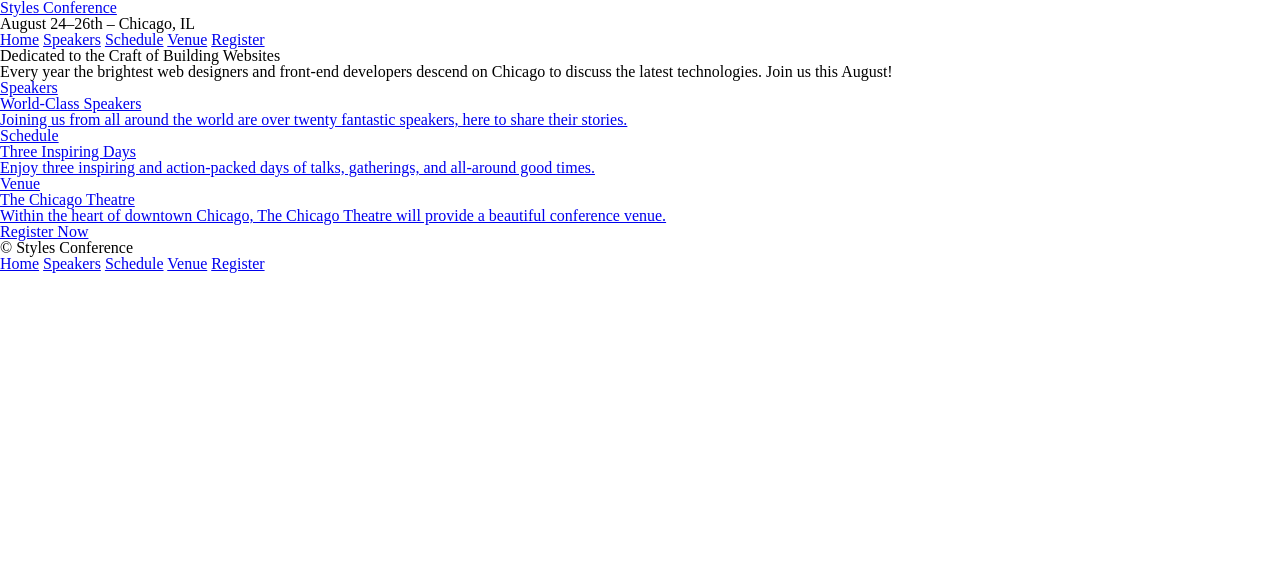
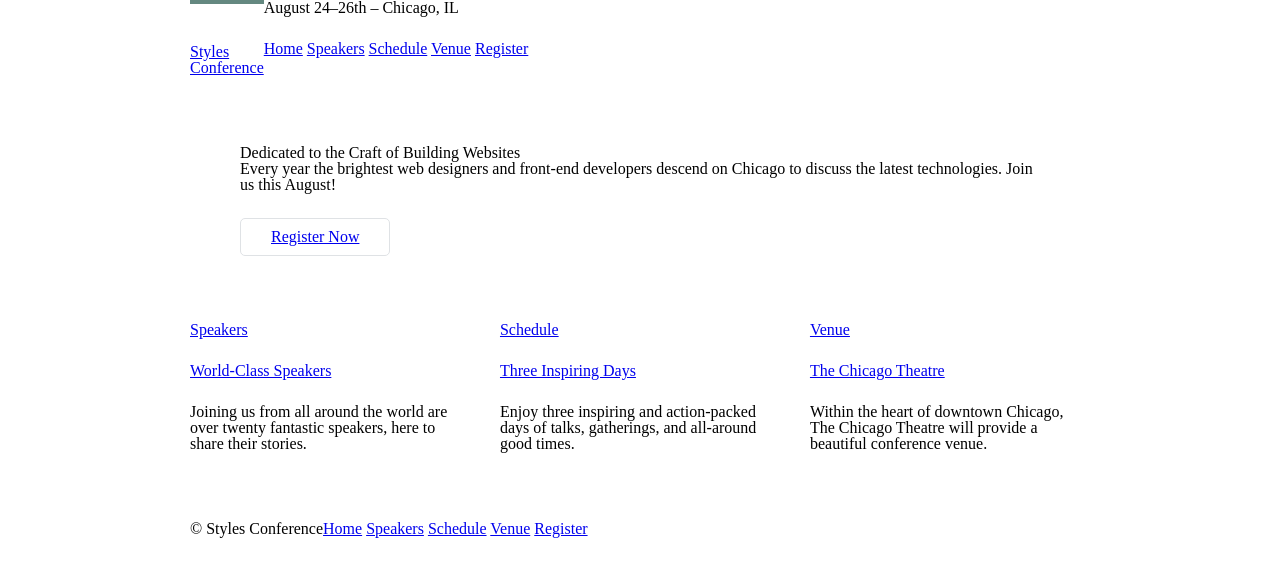
Before and after one commit to Pontebien/HTML-CSS-Course, a plain HTML site: page public_html/index.html in a window 1280 px wide. Drawn offline with Linux system fonts and the light colour scheme.

Commit message:
Added three column grid functionality. Generally improved the CSS of website.

```diff
--- a/nbproject/private/private.xml
+++ b/nbproject/private/private.xml
@@ -3,7 +3,12 @@
     <editor-bookmarks xmlns="http://www.netbeans.org/ns/editor-bookmarks/2" lastBookmarkId="0"/>
     <open-files xmlns="http://www.netbeans.org/ns/projectui-open-files/2">
         <group>
+            <file>file:/C:/Users/aaron/Documents/NetBeansProjects/html_course/HTML-CSS-Course/public_html/venue.html</file>
+            <file>file:/C:/Users/aaron/Documents/NetBeansProjects/html_course/HTML-CSS-Course/public_html/register.html</file>
+            <file>file:/C:/Users/aaron/Documents/NetBeansProjects/html_course/HTML-CSS-Course/public_html/speakers.html</file>
+            <file>file:/C:/Users/aaron/Documents/NetBeansProjects/html_course/HTML-CSS-Course/public_html/assets/stylesheets/main.css</file>
             <file>file:/C:/Users/aaron/Documents/NetBeansProjects/html_course/HTML-CSS-Course/public_html/index.html</file>
+            <file>file:/C:/Users/aaron/Documents/NetBeansProjects/html_course/HTML-CSS-Course/public_html/schedule.html</file>
         </group>
     </open-files>
 </project-private>
--- a/public_html/assets/stylesheets/main.css
+++ b/public_html/assets/stylesheets/main.css
@@ -46,3 +46,114 @@ table {
 	border-collapse: collapse;
 	border-spacing: 0;
 }
+
+/*
+============================================
+
+Grid
+
+============================================
+*/
+
+*,
+*:before,
+*:after {
+    -webkit-box-sizing: border-box;
+       -moz-box-sizing: border-box;
+            box-sizing: border-box;
+}
+.grid,
+.container {
+    margin: 0 auto;
+    width: 960px;
+}
+.container {
+    padding-left: 30px;
+    padding-right: 30px;
+}
+
+h1, h3, h4, h5, p {
+    margin-bottom: 25px;
+}
+
+/*
+Clearfix
+*/
+
+.group:before,
+.group:after {
+    content: "";
+    display: table;
+}
+.group:after {
+    clear: both;
+}
+.group {
+    clear: both;
+    *zoom: 1;
+}
+
+/*
+Buttons
+*/
+
+.btn {
+    border-radius: 5px;
+    display: inline-block;
+    margin: 0;
+}
+
+.btn-alt {
+    border: 1px solid #dfe2e5;
+    padding: 10px 30px;
+}
+
+/*
+Home
+*/
+
+.hero {
+    padding: 22px 80px 66px 80px;
+}
+
+/*
+Primary Header
+*/
+
+.logo {
+    border-top: 4px solid #648880;
+    padding: 40px 0 22px 0;
+    float: left;
+}
+
+/*
+Primary Footer
+*/
+
+.primary-footer small {
+    float: left;
+}
+.primary-footer {
+    padding-bottom: 44px;
+    padding-top: 44px;
+}
+
+.col-1-3 {
+    width: 33.33%;
+}
+.col-2-3 {
+    width: 66.66%;
+}
+
+.col-1-3,
+.col-2-3 {
+    display: inline-block;
+    vertical-align: top;
+}
+
+.grid,
+.col-1-3,
+.col-2-3 {
+    padding-left: 15px;
+    padding-right: 15px;
+}
--- a/public_html/index.html
+++ b/public_html/index.html
@@ -10,9 +10,9 @@
 
     <body>
 
-        <header>
-            <h1>
-                <a href="index.html">Styles Conference</a>
+        <header class="container group">
+            <h1 class="logo">
+                <a href="index.html">Styles <br> Conference</a>
             </h1>
             <h3>August 24&ndash;26th &ndash; Chicago, IL</h3>
 
@@ -26,48 +26,61 @@
 
         </header>
 
-        <section>
+        <section class="hero container">
             <h2>Dedicated to the Craft of Building Websites</h2>
             <p>Every year the brightest web designers and front-end developers
                 descend on Chicago to discuss the latest technologies. Join us
                 this August!</p>
+            <a class="btn btn-alt" href="register.html">Register Now</a>
         </section>
 
-        <section>
-            <section>
+        <section class="grid">
+
+            <!-- Speakers -->
+
+            <section class="col-1-3">
 
                 <a href="speakers.html">
                     <h5>Speakers</h5>
                     <h3>World-Class Speakers</h3>
-                    <p>Joining us from all around the world are over twenty
-                        fantastic speakers, here to share their stories.</p>
                 </a>
+                <p>Joining us from all around the world are over twenty
+                    fantastic speakers, here to share their stories.</p>
 
-            </section>
-            <section>
+
+            </section><!--
+
+                      Schedule
+
+            --><section class="col-1-3">
 
                 <a href="schedule.html">
                     <h5>Schedule</h5>
                     <h3>Three Inspiring Days</h3>
-                    <p>Enjoy three inspiring and action-packed days of talks,
-                        gatherings, and all-around good times.</p>
                 </a>
+                <p>Enjoy three inspiring and action-packed days of talks,
+                    gatherings, and all-around good times.</p>
 
-            </section>
-            <section>
+
+            </section><!--
+
+                      Venue
+
+            --><section class="col-1-3">
                 <a href="venue.html">
                     <h5>Venue</h5>
                     <h3>The Chicago Theatre</h3>
-                    <p>Within the heart of downtown Chicago, The Chicago Theatre
-                        will provide a beautiful conference venue.</p>
                 </a>
+                <p>Within the heart of downtown Chicago, The Chicago Theatre
+                    will provide a beautiful conference venue.</p>
+
             </section>
 
-            <a href="register.html">Register Now</a>
+
 
         </section>
 
-        <footer>
+        <footer class="primary-footer container group">
             <small>&copy; Styles Conference</small>
 
             <nav>
```
Also changed, not shown: public_html/register.html (+3 -3 lines), public_html/schedule.html (+3 -3 lines), public_html/speakers.html (+3 -3 lines), public_html/venue.html (+3 -3 lines).
